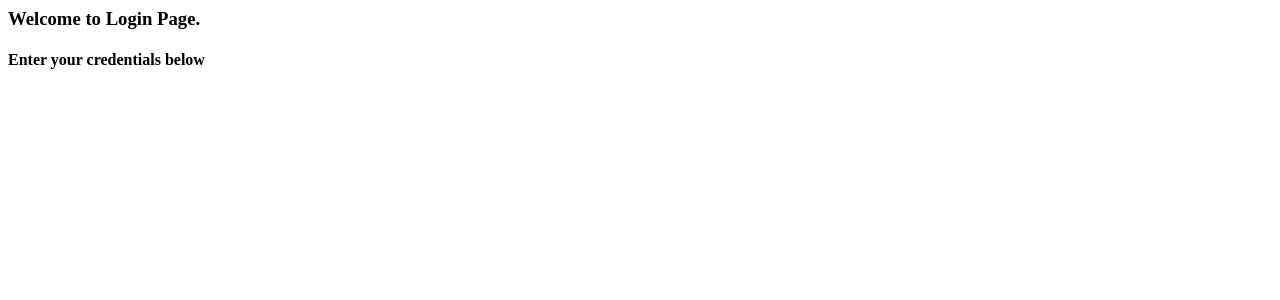
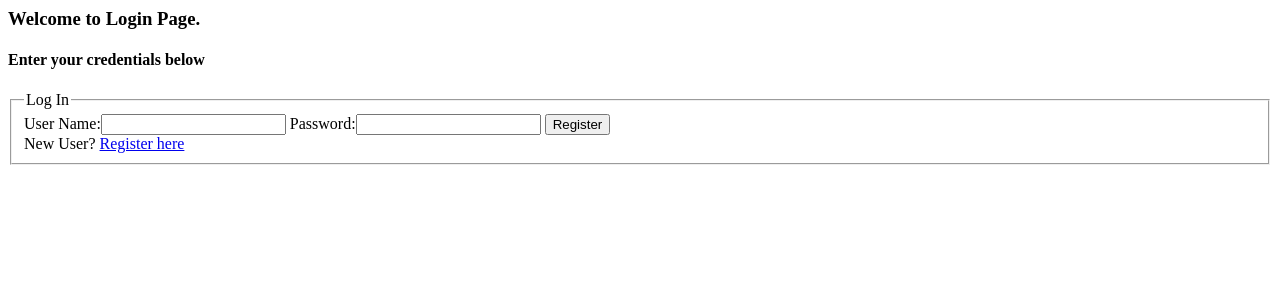
Before and after one commit to git-gagan/Quiz_App, a Django app: page /Login/ in a window 1280 px wide. Shown: the top 300 px of the page. Run offline with Django 3.2, Linux system fonts and the light colour scheme.

Commit message:
Added Login functionality

```diff
--- a/MarvelQuiz/forms.py
+++ b/MarvelQuiz/forms.py
@@ -14,3 +14,10 @@ class MyUserForm(forms.ModelForm):
         fields = ["user_name", "ph_num", "password", "email"]
         labels = {"user_name":"User Name", "ph_num":"Phone Number", "password":"Password",\
             "email":"Email ID"}
+
+class LoggingForm(forms.ModelForm):
+    password = forms.CharField(widget=PasswordInput())
+    class Meta:
+        model = User
+        fields = ["user_name","password"]
+        labels = {"user_name":"User Name", "password":"Password"}
--- a/MarvelQuiz/templates/LogInform.html
+++ b/MarvelQuiz/templates/LogInform.html
@@ -1,2 +1,12 @@
 <h3>Welcome to Login Page.</h3>
 <h4>Enter your credentials below</h4>
+<form method="POST">
+    <fieldset>
+        <legend>Log In</legend>
+        {% csrf_token %}
+        {{ form.as_table }}
+        <button type="submit" class="btn btn-primary">Register</button>
+        <br/>
+        New User? <a href="\">Register here</a>
+    </fieldset>
+</form>
--- a/MarvelQuiz/views.py
+++ b/MarvelQuiz/views.py
@@ -2,7 +2,7 @@ from django import http
 from django.http.response import HttpResponseRedirect
 from django.shortcuts import render
 from django.http import HttpResponse, request
-from .forms import MyUserForm
+from .forms import MyUserForm, LoggingForm
 import pyotp
 from .models import User
 from django.core.mail import send_mail
@@ -68,4 +68,17 @@ def OTP(request):
     return render(request, "Verification.html")
 
 def LogIn(request):
-    return render(request, "LogInform.html")
+    """
+    This view deals with the login functionality verifying the credentials of the user.
+    """
+    if request.method == "POST":
+        form = LoggingForm(request.POST)
+        this_user = request.POST.get("user_name")
+        this_user_pass = request.POST.get("password")
+        if User.objects.all().filter(user_name=this_user, password=this_user_pass):
+            return HttpResponse("Logged In successfully!")
+        else:
+            return HttpResponse("Invalid Credentials")
+    else:
+        form = LoggingForm()
+    return render(request, "LogInform.html", {"form":form})
```
Also changed, not shown: db.sqlite3.
